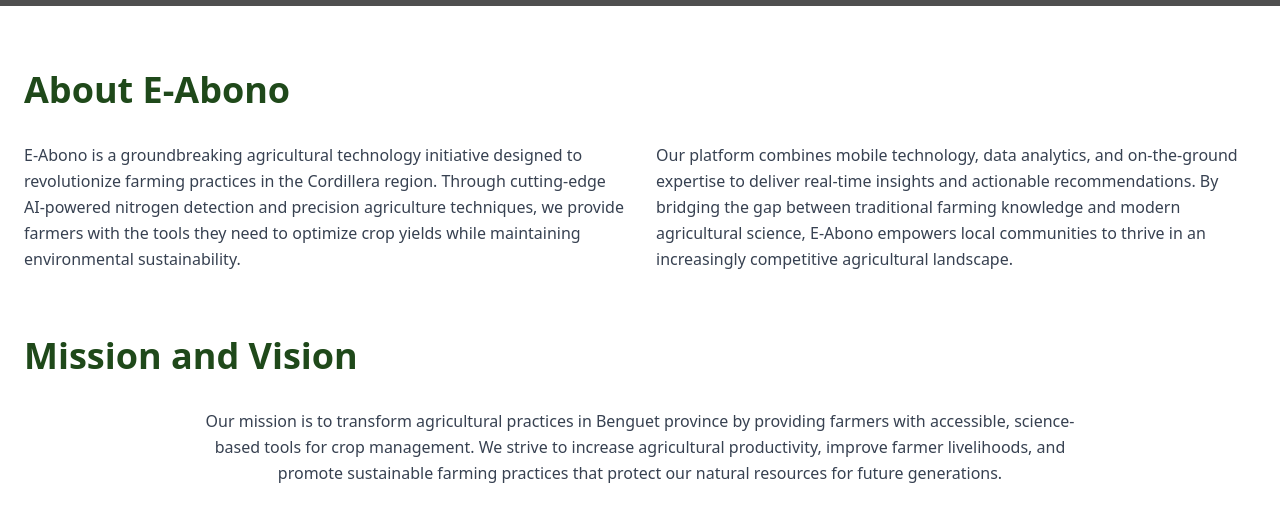
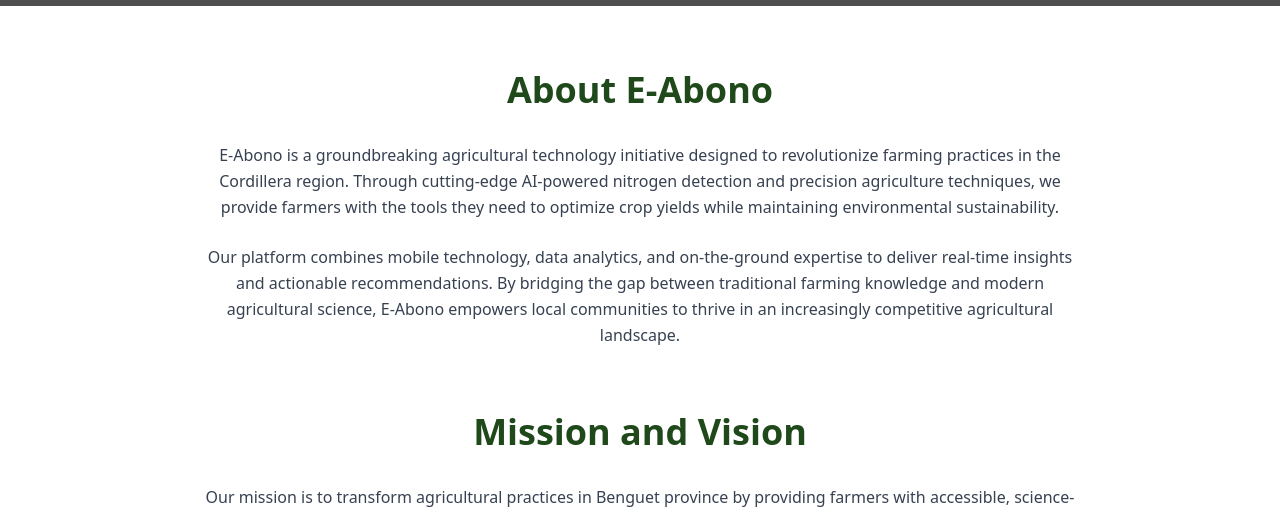
Before and after one commit to ReyJrFerrer/e-abono, a React (Vite) app: page /about-us in a window 1280 px wide. Shown: the part 794-1303 px from the top of the page. Built offline with nearby package versions, Linux system fonts and the light colour scheme; grey boxes are pictures that could not be loaded.

Commit message:
Updated AboutUs.tsx

```diff
--- a/src/components/AboutUs.tsx
+++ b/src/components/AboutUs.tsx
@@ -96,22 +96,18 @@ export const AboutUs = () => {
 
         <section className="py-16 bg-white">
           <div className="container mx-auto px-6">
-            <h2 className="text-4xl font-bold text-eabono-green mb-8">About E-Abono</h2>
-            <div className="grid md:grid-cols-2 gap-8 mb-16">
-              <div>
-                <p className="text-gray-700 leading-relaxed">
-                  E-Abono is a groundbreaking agricultural technology initiative designed to revolutionize farming practices in the Cordillera region. Through cutting-edge AI-powered nitrogen detection and precision agriculture techniques, we provide farmers with the tools they need to optimize crop yields while maintaining environmental sustainability.
-                </p>
-              </div>
-              <div>
-                <p className="text-gray-700 leading-relaxed">
-                  Our platform combines mobile technology, data analytics, and on-the-ground expertise to deliver real-time insights and actionable recommendations. By bridging the gap between traditional farming knowledge and modern agricultural science, E-Abono empowers local communities to thrive in an increasingly competitive agricultural landscape.
-                </p>
-              </div>
+            <h2 className="text-4xl font-bold text-eabono-green mb-8 text-center">About E-Abono</h2>
+            <div className="max-w-4xl mx-auto text-center mb-16">
+              <p className="text-gray-700 leading-relaxed mb-6">
+                E-Abono is a groundbreaking agricultural technology initiative designed to revolutionize farming practices in the Cordillera region. Through cutting-edge AI-powered nitrogen detection and precision agriculture techniques, we provide farmers with the tools they need to optimize crop yields while maintaining environmental sustainability.
+              </p>
+              <p className="text-gray-700 leading-relaxed">
+                Our platform combines mobile technology, data analytics, and on-the-ground expertise to deliver real-time insights and actionable recommendations. By bridging the gap between traditional farming knowledge and modern agricultural science, E-Abono empowers local communities to thrive in an increasingly competitive agricultural landscape.
+              </p>
             </div>
 
-            <h2 className="text-4xl font-bold text-eabono-green mb-8">Mission and Vision</h2>
-            <div className="max-w-4xl mx-auto text-center md:text-center">
+            <h2 className="text-4xl font-bold text-eabono-green mb-8 text-center">Mission and Vision</h2>
+            <div className="max-w-4xl mx-auto text-center">
               <p className="text-gray-700 leading-relaxed mb-6">
                 Our mission is to transform agricultural practices in Benguet province by providing farmers with accessible, science-based tools for crop management. We strive to increase agricultural productivity, improve farmer livelihoods, and promote sustainable farming practices that protect our natural resources for future generations.
               </p>
```
